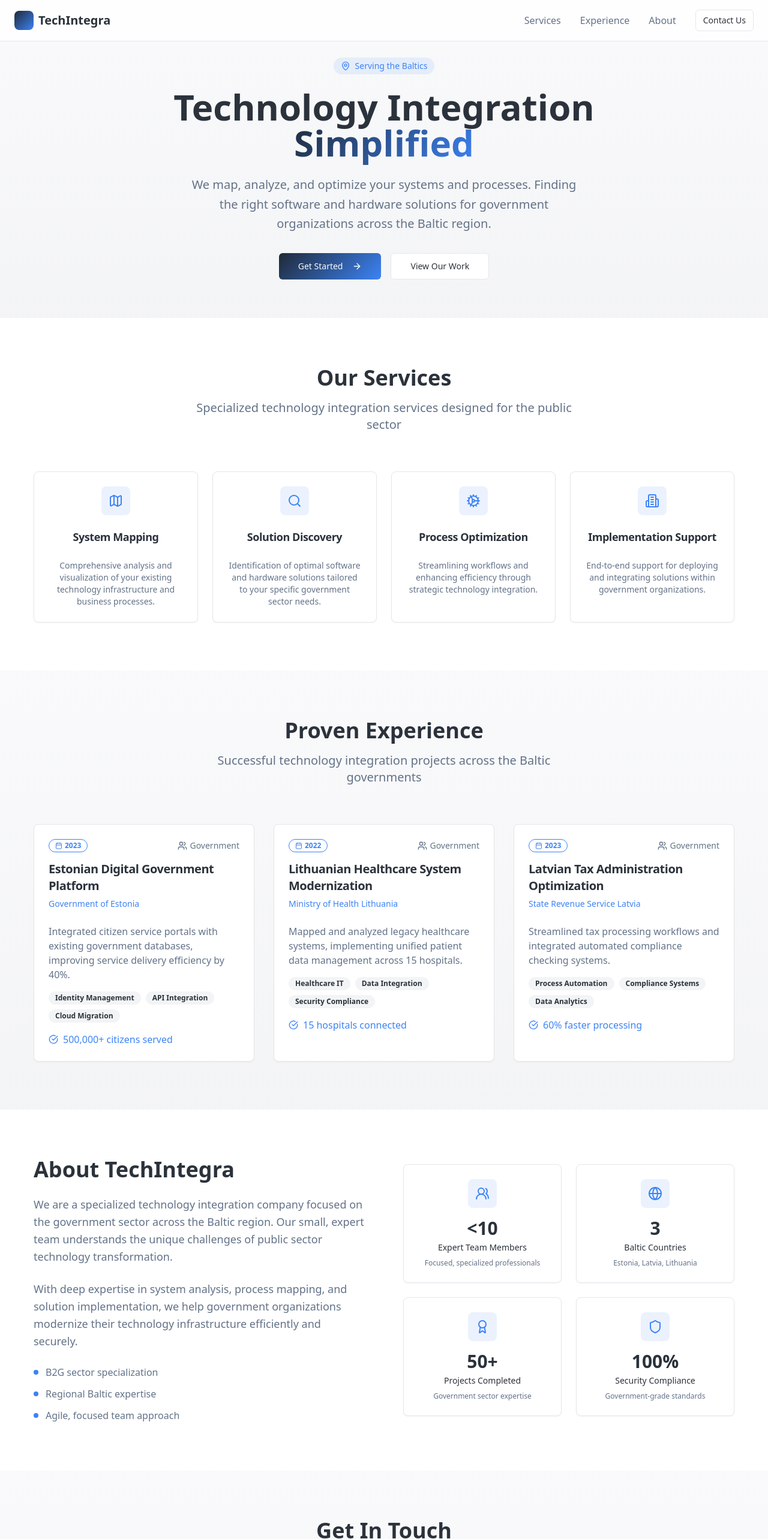
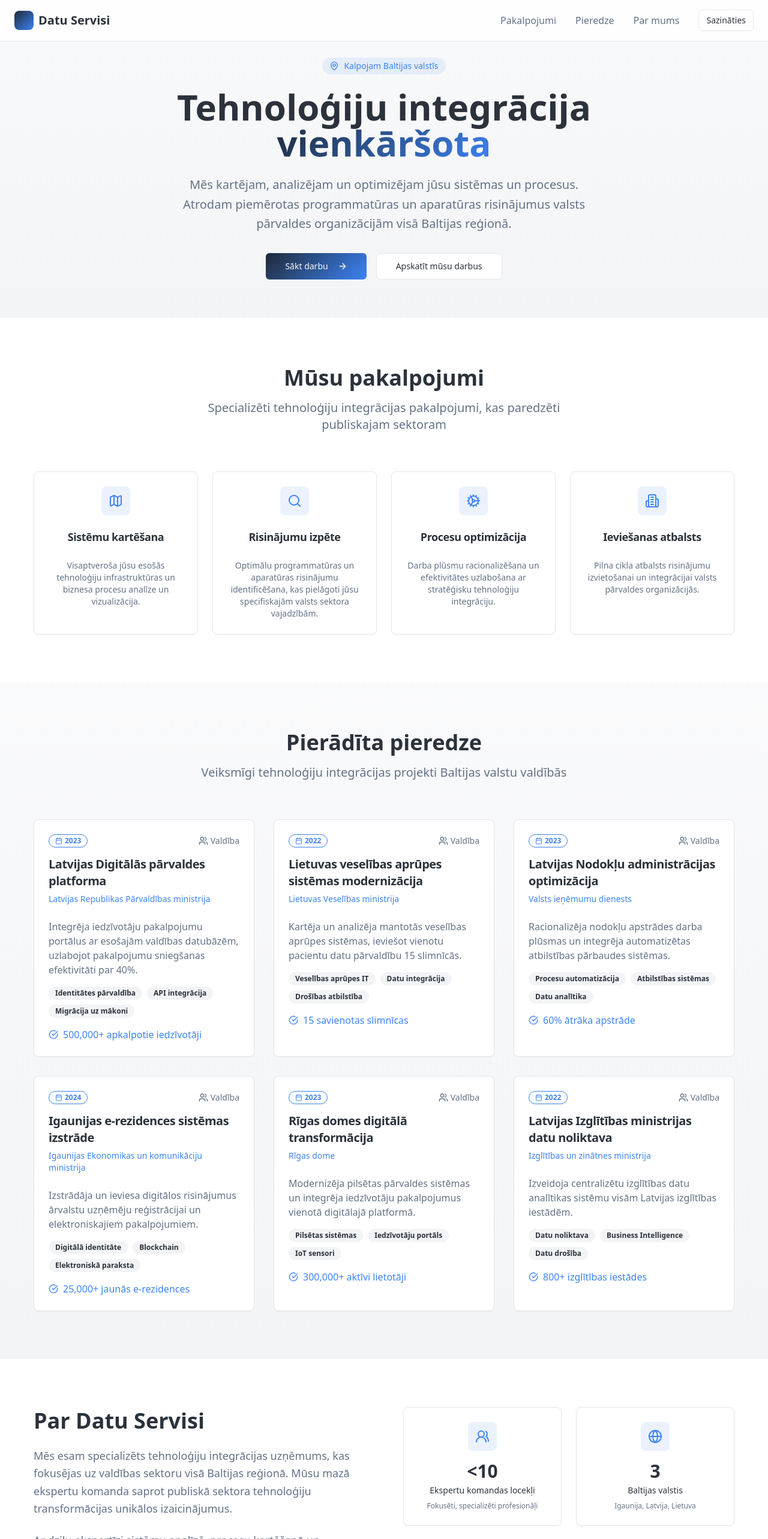
Before and after one commit to deDavil/baltic-tech-connect, a React (Vite) app: page / in a window 1280 px wide. Shown: the top 2566 px of the page at 60% size. Built offline with nearby package versions, Linux system fonts and the light colour scheme.

Commit message:
Update company name and content
Update company name to Datu Servisi, translate content to Latvian, and add more experience stories.

```diff
--- a/index.html
+++ b/index.html
@@ -3,12 +3,12 @@
   <head>
     <meta charset="UTF-8" />
     <meta name="viewport" content="width=device-width, initial-scale=1.0" />
-    <title>TechIntegra - Baltic Technology Integration Solutions</title>
-    <meta name="description" content="Specialized technology integration for government organizations across Estonia, Latvia, and Lithuania. Expert system mapping, analysis, and solution implementation." />
-    <meta name="author" content="TechIntegra" />
+    <title>Datu Servisi - Baltijas tehnoloģiju integrācijas risinājumi</title>
+    <meta name="description" content="Specializēta tehnoloģiju integrācija valsts pārvaldes organizācijām Igaunijā, Latvijā un Lietuvā. Ekspertu sistēmu kartēšana, analīze un risinājumu ieviešana." />
+    <meta name="author" content="Datu Servisi" />
 
-    <meta property="og:title" content="TechIntegra - Baltic Technology Integration Solutions" />
-    <meta property="og:description" content="Specialized technology integration for government organizations across Estonia, Latvia, and Lithuania." />
+    <meta property="og:title" content="Datu Servisi - Baltijas tehnoloģiju integrācijas risinājumi" />
+    <meta property="og:description" content="Specializēta tehnoloģiju integrācija valsts pārvaldes organizācijām Igaunijā, Latvijā un Lietuvā." />
     <meta property="og:type" content="website" />
     <meta property="og:image" content="https://lovable.dev/opengraph-image-p98pqg.png" />
 
--- a/src/components/About.tsx
+++ b/src/components/About.tsx
@@ -5,26 +5,26 @@ const stats = [
   {
     icon: Users2,
     value: "<10",
-    label: "Expert Team Members",
-    description: "Focused, specialized professionals"
+    label: "Ekspertu komandas locekļi",
+    description: "Fokusēti, specializēti profesionāļi"
   },
   {
     icon: Globe,
     value: "3",
-    label: "Baltic Countries",
-    description: "Estonia, Latvia, Lithuania"
+    label: "Baltijas valstis",
+    description: "Igaunija, Latvija, Lietuva"
   },
   {
     icon: Award,
     value: "50+",
-    label: "Projects Completed",
-    description: "Government sector expertise"
+    label: "Pabeigti projekti",
+    description: "Valdības sektora ekspertīze"
   },
   {
     icon: Shield,
     value: "100%",
-    label: "Security Compliance",
-    description: "Government-grade standards"
+    label: "Drošības atbilstība",
+    description: "Valdības līmeņa standarti"
   }
 ];
 
@@ -34,25 +34,25 @@ const About = () => {
       <div className="container mx-auto">
         <div className="grid lg:grid-cols-2 gap-16 items-center">
           <div>
-            <h2 className="text-4xl font-bold text-foreground mb-6">About TechIntegra</h2>
+            <h2 className="text-4xl font-bold text-foreground mb-6">Par Datu Servisi</h2>
             <p className="text-lg text-muted-foreground mb-6 leading-relaxed">
-              We are a specialized technology integration company focused on the government sector across the Baltic region. Our small, expert team understands the unique challenges of public sector technology transformation.
+              Mēs esam specializēts tehnoloģiju integrācijas uzņēmums, kas fokusējas uz valdības sektoru visā Baltijas reģionā. Mūsu mazā ekspertu komanda saprot publiskā sektora tehnoloģiju transformācijas unikālos izaicinājumus.
             </p>
             <p className="text-lg text-muted-foreground mb-6 leading-relaxed">
-              With deep expertise in system analysis, process mapping, and solution implementation, we help government organizations modernize their technology infrastructure efficiently and securely.
+              Ar dziļu ekspertīzi sistēmu analīzē, procesu kartēšanā un risinājumu ieviešanā, mēs palīdzam valdības organizācijām modernizēt savu tehnoloģiju infrastruktūru efektīvi un droši.
             </p>
             <div className="space-y-3">
               <div className="flex items-center text-muted-foreground">
                 <div className="w-2 h-2 bg-accent rounded-full mr-3"></div>
-                B2G sector specialization
+                B2G sektora specializācija
               </div>
               <div className="flex items-center text-muted-foreground">
                 <div className="w-2 h-2 bg-accent rounded-full mr-3"></div>
-                Regional Baltic expertise
+                Reģionāla Baltijas ekspertīze
               </div>
               <div className="flex items-center text-muted-foreground">
                 <div className="w-2 h-2 bg-accent rounded-full mr-3"></div>
-                Agile, focused team approach
+                Agilā, fokusētā komandas pieeja
               </div>
             </div>
           </div>
--- a/src/components/Contact.tsx
+++ b/src/components/Contact.tsx
@@ -7,9 +7,9 @@ const Contact = () => {
     <section className="py-20 px-6 bg-gradient-subtle">
       <div className="container mx-auto">
         <div className="text-center mb-16">
-          <h2 className="text-4xl font-bold text-foreground mb-4">Get In Touch</h2>
+          <h2 className="text-4xl font-bold text-foreground mb-4">Sazināties ar mums</h2>
           <p className="text-xl text-muted-foreground max-w-2xl mx-auto">
-            Ready to optimize your government technology systems? Let's discuss your project.
+            Gatavi optimizēt savas valdības tehnoloģiju sistēmas? Apspriedīsim jūsu projektu.
           </p>
         </div>
 
@@ -19,14 +19,14 @@ const Contact = () => {
               <div className="w-12 h-12 bg-accent/10 rounded-lg flex items-center justify-center mx-auto mb-4">
                 <Mail className="w-6 h-6 text-accent" />
               </div>
-              <CardTitle className="text-lg">Email Us</CardTitle>
+              <CardTitle className="text-lg">Sūtīt e-pastu</CardTitle>
             </CardHeader>
             <CardContent>
               <p className="text-muted-foreground mb-4">
-                Get in touch for project inquiries
+                Sazinieties par projektu pieprasījumiem
               </p>
               <p className="text-accent font-medium">
-                contact@techintegra.eu
+                kontakti@datuservisi.lv
               </p>
             </CardContent>
           </Card>
@@ -36,14 +36,14 @@ const Contact = () => {
               <div className="w-12 h-12 bg-accent/10 rounded-lg flex items-center justify-center mx-auto mb-4">
                 <Phone className="w-6 h-6 text-accent" />
               </div>
-              <CardTitle className="text-lg">Call Us</CardTitle>
+              <CardTitle className="text-lg">Zvanīt mums</CardTitle>
             </CardHeader>
             <CardContent>
               <p className="text-muted-foreground mb-4">
-                Speak directly with our experts
+                Runājiet tieši ar mūsu ekspertiem
               </p>
               <p className="text-accent font-medium">
-                +372 5000 0000
+                +371 2000 0000
               </p>
             </CardContent>
           </Card>
@@ -53,14 +53,14 @@ const Contact = () => {
               <div className="w-12 h-12 bg-accent/10 rounded-lg flex items-center justify-center mx-auto mb-4">
                 <MapPin className="w-6 h-6 text-accent" />
               </div>
-              <CardTitle className="text-lg">Visit Us</CardTitle>
+              <CardTitle className="text-lg">Apmeklēt mūs</CardTitle>
             </CardHeader>
             <CardContent>
               <p className="text-muted-foreground mb-4">
-                Meet us in person
+                Tiksimies klātienē
               </p>
               <p className="text-accent font-medium">
-                Tallinn, Estonia
+                Rīga, Latvija
               </p>
             </CardContent>
           </Card>
@@ -68,7 +68,7 @@ const Contact = () => {
 
         <div className="text-center mt-12">
           <Button size="lg" className="bg-gradient-primary hover:opacity-90 transition-opacity">
-            Start Your Project
+            Sākt savu projektu
             <ArrowRight className="ml-2 w-4 h-4" />
           </Button>
         </div>
--- a/src/components/Experience.tsx
+++ b/src/components/Experience.tsx
@@ -4,28 +4,52 @@ import { CheckCircle, Users, Calendar } from "lucide-react";
 
 const projects = [
   {
-    title: "Estonian Digital Government Platform",
-    client: "Government of Estonia",
+    title: "Latvijas Digitālās pārvaldes platforma",
+    client: "Latvijas Republikas Pārvaldības ministrija",
     year: "2023",
-    description: "Integrated citizen service portals with existing government databases, improving service delivery efficiency by 40%.",
-    technologies: ["Identity Management", "API Integration", "Cloud Migration"],
-    impact: "500,000+ citizens served"
+    description: "Integrēja iedzīvotāju pakalpojumu portālus ar esošajām valdības datubāzēm, uzlabojot pakalpojumu sniegšanas efektivitāti par 40%.",
+    technologies: ["Identitātes pārvaldība", "API integrācija", "Migrācija uz mākoni"],
+    impact: "500,000+ apkalpotie iedzīvotāji"
   },
   {
-    title: "Lithuanian Healthcare System Modernization",
-    client: "Ministry of Health Lithuania",
+    title: "Lietuvas veselības aprūpes sistēmas modernizācija",
+    client: "Lietuvas Veselības ministrija",
     year: "2022",
-    description: "Mapped and analyzed legacy healthcare systems, implementing unified patient data management across 15 hospitals.",
-    technologies: ["Healthcare IT", "Data Integration", "Security Compliance"],
-    impact: "15 hospitals connected"
+    description: "Kartēja un analizēja mantotās veselības aprūpes sistēmas, ieviešot vienotu pacientu datu pārvaldību 15 slimnīcās.",
+    technologies: ["Veselības aprūpes IT", "Datu integrācija", "Drošības atbilstība"],
+    impact: "15 savienotas slimnīcas"
   },
   {
-    title: "Latvian Tax Administration Optimization",
-    client: "State Revenue Service Latvia",
+    title: "Latvijas Nodokļu administrācijas optimizācija",
+    client: "Valsts ieņēmumu dienests",
     year: "2023",
-    description: "Streamlined tax processing workflows and integrated automated compliance checking systems.",
-    technologies: ["Process Automation", "Compliance Systems", "Data Analytics"],
-    impact: "60% faster processing"
+    description: "Racionalizēja nodokļu apstrādes darba plūsmas un integrēja automatizētas atbilstības pārbaudes sistēmas.",
+    technologies: ["Procesu automatizācija", "Atbilstības sistēmas", "Datu analītika"],
+    impact: "60% ātrāka apstrāde"
+  },
+  {
+    title: "Igaunijas e-rezidences sistēmas izstrāde",
+    client: "Igaunijas Ekonomikas un komunikāciju ministrija",
+    year: "2024",
+    description: "Izstrādāja un ieviesa digitālos risinājumus ārvalstu uzņēmēju reģistrācijai un elektroniskajiem pakalpojumiem.",
+    technologies: ["Digitālā identitāte", "Blockchain", "Elektroniskā paraksta"],
+    impact: "25,000+ jaunās e-rezidences"
+  },
+  {
+    title: "Rīgas domes digitālā transformācija",
+    client: "Rīgas dome",
+    year: "2023",
+    description: "Modernizēja pilsētas pārvaldes sistēmas un integrēja iedzīvotāju pakalpojumus vienotā digitālajā platformā.",
+    technologies: ["Pilsētas sistēmas", "Iedzīvotāju portāls", "IoT sensori"],
+    impact: "300,000+ aktīvi lietotāji"
+  },
+  {
+    title: "Latvijas Izglītības ministrijas datu noliktava",
+    client: "Izglītības un zinātnes ministrija",
+    year: "2022",
+    description: "Izveidoja centralizētu izglītības datu analītikas sistēmu visām Latvijas izglītības iestādēm.",
+    technologies: ["Datu noliktava", "Business Intelligence", "Datu drošība"],
+    impact: "800+ izglītības iestādes"
   }
 ];
 
@@ -34,9 +58,9 @@ const Experience = () => {
     <section id="experience" className="py-20 px-6 bg-gradient-subtle">
       <div className="container mx-auto">
         <div className="text-center mb-16">
-          <h2 className="text-4xl font-bold text-foreground mb-4">Proven Experience</h2>
+          <h2 className="text-4xl font-bold text-foreground mb-4">Pierādīta pieredze</h2>
           <p className="text-xl text-muted-foreground max-w-2xl mx-auto">
-            Successful technology integration projects across the Baltic governments
+            Veiksmīgi tehnoloģiju integrācijas projekti Baltijas valstu valdībās
           </p>
         </div>
 
@@ -51,7 +75,7 @@ const Experience = () => {
                   </Badge>
                   <div className="flex items-center text-muted-foreground text-sm">
                     <Users className="w-4 h-4 mr-1" />
-                    Government
+                    Valdība
                   </div>
                 </div>
                 <CardTitle className="text-xl mb-2">{project.title}</CardTitle>
--- a/src/components/Footer.tsx
+++ b/src/components/Footer.tsx
@@ -8,29 +8,29 @@ const Footer = () => {
           <div className="col-span-2">
             <div className="flex items-center space-x-2 mb-4">
               <div className="w-8 h-8 bg-gradient-primary rounded-lg"></div>
-              <span className="text-xl font-bold text-foreground">TechIntegra</span>
+              <span className="text-xl font-bold text-foreground">Datu Servisi</span>
             </div>
             <p className="text-muted-foreground mb-4 max-w-md">
-              Specialized technology integration for government organizations across the Baltic region.
+              Specializēta tehnoloģiju integrācija valsts pārvaldes organizācijām visā Baltijas reģionā.
             </p>
           </div>
 
           <div>
-            <h4 className="font-semibold text-foreground mb-4">Services</h4>
+            <h4 className="font-semibold text-foreground mb-4">Pakalpojumi</h4>
             <ul className="space-y-2 text-muted-foreground">
-              <li>System Mapping</li>
-              <li>Solution Discovery</li>
-              <li>Process Optimization</li>
-              <li>Implementation</li>
+              <li>Sistēmu kartēšana</li>
+              <li>Risinājumu izpēte</li>
+              <li>Procesu optimizācija</li>
+              <li>Ieviešana</li>
             </ul>
           </div>
 
           <div>
-            <h4 className="font-semibold text-foreground mb-4">Regions</h4>
+            <h4 className="font-semibold text-foreground mb-4">Reģioni</h4>
             <ul className="space-y-2 text-muted-foreground">
-              <li>Estonia</li>
-              <li>Latvia</li>
-              <li>Lithuania</li>
+              <li>Igaunija</li>
+              <li>Latvija</li>
+              <li>Lietuva</li>
             </ul>
           </div>
         </div>
@@ -39,11 +39,11 @@ const Footer = () => {
 
         <div className="flex flex-col md:flex-row justify-between items-center">
           <p className="text-muted-foreground text-sm">
-            © 2024 TechIntegra. All rights reserved.
+            © 2024 Datu Servisi. Visas tiesības aizsargātas.
           </p>
           <div className="flex space-x-6 text-sm text-muted-foreground mt-4 md:mt-0">
-            <a href="#" className="hover:text-foreground transition-colors">Privacy Policy</a>
-            <a href="#" className="hover:text-foreground transition-colors">Terms of Service</a>
+            <a href="#" className="hover:text-foreground transition-colors">Privātuma politika</a>
+            <a href="#" className="hover:text-foreground transition-colors">Pakalpojumu noteikumi</a>
           </div>
         </div>
       </div>
--- a/src/components/Header.tsx
+++ b/src/components/Header.tsx
@@ -6,21 +6,21 @@ const Header = () => {
       <div className="container mx-auto px-6 py-4 flex items-center justify-between">
         <div className="flex items-center space-x-2">
           <div className="w-8 h-8 bg-gradient-primary rounded-lg"></div>
-          <span className="text-xl font-bold text-foreground">TechIntegra</span>
+          <span className="text-xl font-bold text-foreground">Datu Servisi</span>
         </div>
 
         <nav className="hidden md:flex items-center space-x-8">
           <a href="#services" className="text-muted-foreground hover:text-foreground transition-colors">
-            Services
+            Pakalpojumi
           </a>
           <a href="#experience" className="text-muted-foreground hover:text-foreground transition-colors">
-            Experience
+            Pieredze
           </a>
           <a href="#about" className="text-muted-foreground hover:text-foreground transition-colors">
-            About
+            Par mums
           </a>
           <Button variant="outline" size="sm">
-            Contact Us
+            Sazināties
           </Button>
         </nav>
       </div>
--- a/src/components/Hero.tsx
+++ b/src/components/Hero.tsx
@@ -8,25 +8,25 @@ const Hero = () => {
         <div className="animate-fade-in">
           <div className="inline-flex items-center gap-2 bg-accent/10 text-accent px-3 py-1 rounded-full text-sm mb-6">
             <MapPin className="w-4 h-4" />
-            Serving the Baltics
+            Kalpojam Baltijas valstīs
           </div>
 
           <h1 className="text-5xl md:text-6xl font-bold text-foreground mb-6 leading-tight">
-            Technology Integration
-            <span className="bg-gradient-primary bg-clip-text text-transparent"> Simplified</span>
+            Tehnoloģiju integrācija
+            <span className="bg-gradient-primary bg-clip-text text-transparent"> vienkāršota</span>
           </h1>
 
           <p className="text-xl text-muted-foreground mb-8 max-w-2xl mx-auto leading-relaxed">
-            We map, analyze, and optimize your systems and processes. Finding the right software and hardware solutions for government organizations across the Baltic region.
+            Mēs kartējam, analizējam un optimizējam jūsu sistēmas un procesus. Atrodam piemērotas programmatūras un aparatūras risinājumus valsts pārvaldes organizācijām visā Baltijas reģionā.
           </p>
 
           <div className="flex flex-col sm:flex-row gap-4 justify-center">
             <Button size="lg" className="bg-gradient-primary hover:opacity-90 transition-opacity">
-              Get Started
+              Sākt darbu
               <ArrowRight className="ml-2 w-4 h-4" />
             </Button>
             <Button variant="outline" size="lg">
-              View Our Work
+              Apskatīt mūsu darbus
             </Button>
           </div>
         </div>
--- a/src/components/Services.tsx
+++ b/src/components/Services.tsx
@@ -4,23 +4,23 @@ import { Search, Map, Cog, Building2 } from "lucide-react";
 const services = [
   {
     icon: Map,
-    title: "System Mapping",
-    description: "Comprehensive analysis and visualization of your existing technology infrastructure and business processes."
+    title: "Sistēmu kartēšana",
+    description: "Visaptveroša jūsu esošās tehnoloģiju infrastruktūras un biznesa procesu analīze un vizualizācija."
   },
   {
     icon: Search,
-    title: "Solution Discovery",
-    description: "Identification of optimal software and hardware solutions tailored to your specific government sector needs."
+    title: "Risinājumu izpēte",
+    description: "Optimālu programmatūras un aparatūras risinājumu identificēšana, kas pielāgoti jūsu specifiskajām valsts sektora vajadzībām."
   },
   {
     icon: Cog,
-    title: "Process Optimization",
-    description: "Streamlining workflows and enhancing efficiency through strategic technology integration."
+    title: "Procesu optimizācija",
+    description: "Darba plūsmu racionalizēšana un efektivitātes uzlabošana ar stratēģisku tehnoloģiju integrāciju."
   },
   {
     icon: Building2,
-    title: "Implementation Support",
-    description: "End-to-end support for deploying and integrating solutions within government organizations."
+    title: "Ieviešanas atbalsts",
+    description: "Pilna cikla atbalsts risinājumu izvietošanai un integrācijai valsts pārvaldes organizācijās."
   }
 ];
 
@@ -29,9 +29,9 @@ const Services = () => {
     <section id="services" className="py-20 px-6 bg-background">
       <div className="container mx-auto">
         <div className="text-center mb-16">
-          <h2 className="text-4xl font-bold text-foreground mb-4">Our Services</h2>
+          <h2 className="text-4xl font-bold text-foreground mb-4">Mūsu pakalpojumi</h2>
           <p className="text-xl text-muted-foreground max-w-2xl mx-auto">
-            Specialized technology integration services designed for the public sector
+            Specializēti tehnoloģiju integrācijas pakalpojumi, kas paredzēti publiskajam sektoram
           </p>
         </div>
 
```
